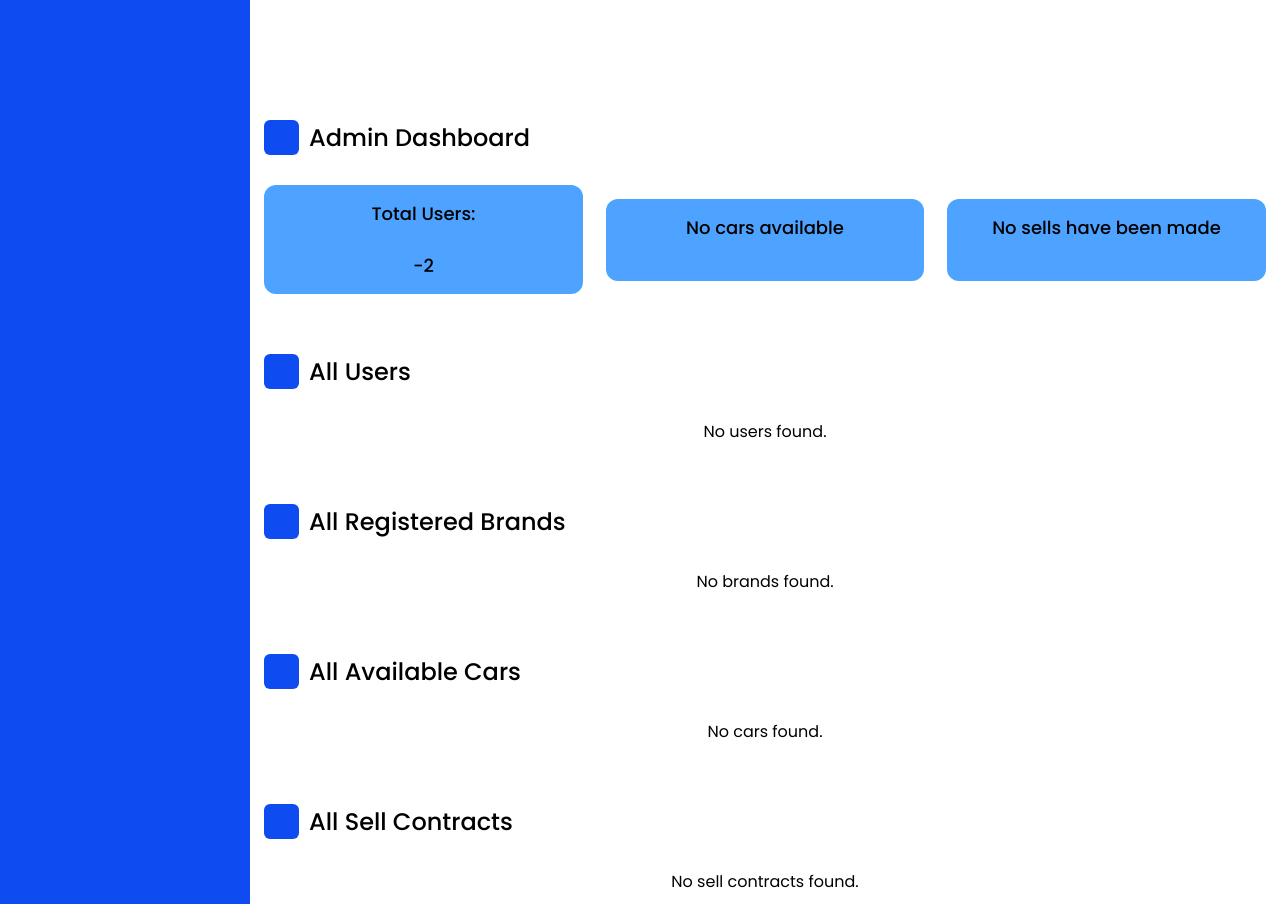
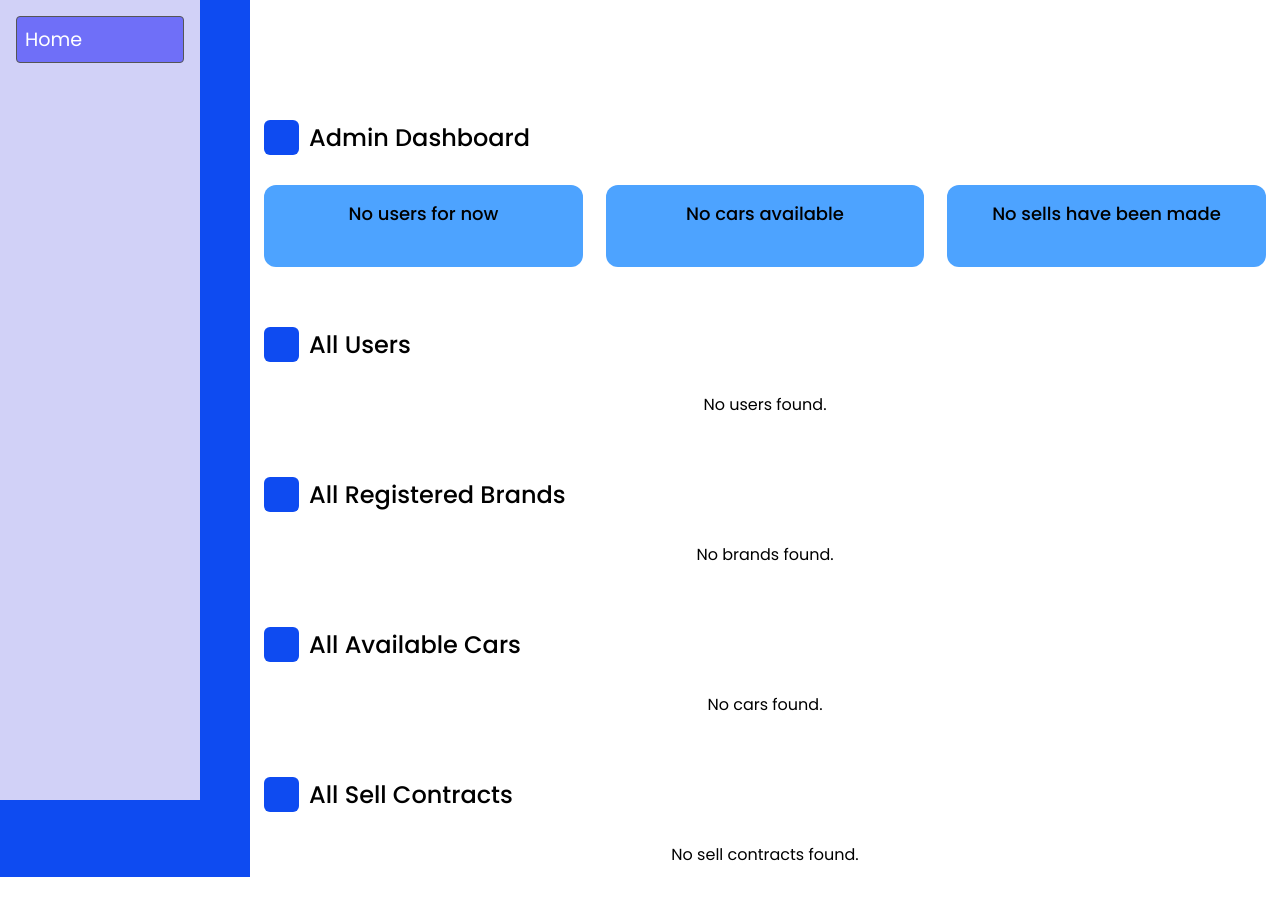
Before and after one commit to Anwer-Jammali/garage-php, a PHP site: page /dashboard.php in a window 1280 px wide. After the commit the page ends 877 px from the top, so only its background shows below. Run offline with PHP 8.4, Linux system fonts and the light colour scheme; data that the repository does not hold is empty.

Commit message:
t7eb tatla3

```diff
--- a/dashboard.php
+++ b/dashboard.php
@@ -3,10 +3,6 @@
 <head>
     <meta charset="UTF-8">
     <meta name="viewport" content="width=device-width, initial-scale=1.0">
-    <title>Document</title>
-</head>
-<body>
-<!DOCTYPE html>
     <link rel="stylesheet" href="dashboard_style.css">
     <title>Admin dashboard</title>
 </head>
@@ -23,6 +19,14 @@
         die("Connexion échouée : " . mysqli_connect_error());
     }
     ?>
+        <form class="fixed-list" method="post">
+            <input type="submit" name="home" value="Home">
+        </form>
+        <?php
+            if(isset($_POST['home'])){
+                header('location:index.php');
+            }
+        ?>
     <section class="dashboard">
         <div class="top">
             <i class="uil uil-bars sidebar-toggle"></i>
@@ -39,11 +43,11 @@
                     <div class="box box1">
                         <i class="uil uil-thumbs-up"></i>
                         <?php
-                            $sql = "SELECT COUNT(Account_name) AS total_users FROM Accounts";
+                            $sql = "SELECT COUNT(Account_name) AS total_users FROM Accounts WHERE account_role='User'";
                             $res = mysqli_query($connexion, $sql);
                             if ($res) {
                                 $row = mysqli_fetch_assoc($res);
-                                $total_users = $row['total_users'] - 2;
+                                $total_users = $row['total_users'];
                                 if($total_users==0){
                                     echo "<span class='text'>No users for now</span><br>";
                                 }else{
@@ -101,7 +105,7 @@
     </div>
     <?php
     // Query to fetch non-admin users
-    $sql = "SELECT acc_id, Account_name, Email FROM Accounts WHERE Account_Role != 'Admin'";
+    $sql = "SELECT id, Account_name, Email FROM Accounts WHERE Account_Role != 'Admin'";
     $result = mysqli_query($connexion, $sql);
 
     if (!$result) {
@@ -231,6 +235,7 @@
             echo "<p>No sell contracts found.</p>";
         }
     }
+
     ?>
 </div>
 </center>
--- a/dashboard_style.css
+++ b/dashboard_style.css
@@ -1,23 +1,23 @@
 /* ===== Google Font Import - Poppins ===== */
-@import url('https://fonts.googleapis.com/css2?family=Poppins:wght@200;300;400;500;600&display=swap');
-*{
+@import url("https://fonts.googleapis.com/css2?family=Poppins:wght@200;300;400;500;600&display=swap");
+* {
   margin: 0;
   padding: 0;
   box-sizing: border-box;
-    font-family: 'Poppins', sans-serif;
+  font-family: "Poppins", sans-serif;
 }
 
-:root{
+:root {
   /* ===== Colors ===== */
-    --primary-color: #0E4BF1;
-    --panel-color: #FFF;
+  --primary-color: #0e4bf1;
+  --panel-color: #fff;
   --text-color: #000;
   --black-light-color: #707070;
   --border-color: #e6e5e5;
-    --toggle-color: #DDD;
-    --box1-color: #4DA3FF;
-    --box2-color: #FFE6AC;
-    --box3-color: #E7D1FC;
+  --toggle-color: #ddd;
+  --box1-color: #4da3ff;
+  --box2-color: #ffe6ac;
+  --box3-color: #e7d1fc;
   --title-icon-color: #fff;
 
   /* ====== Transition ====== */
@@ -362,97 +362,136 @@ nav.close ~ .dashboard .top{
 }
 
 @media (max-width: 1000px) {
-    nav{
+  nav {
     width: 73px;
   }
-    nav.close{
+  nav.close {
     width: 250px;
   }
-    nav .logo_name{
+  nav .logo_name {
     opacity: 0;
     pointer-events: none;
   }
-    nav.close .logo_name{
+  nav.close .logo_name {
     opacity: 1;
     pointer-events: auto;
   }
-    nav li a .link-name{
+  nav li a .link-name {
     opacity: 0;
     pointer-events: none;
   }
-    nav.close li a .link-name{
+  nav.close li a .link-name {
     opacity: 1;
     pointer-events: auto;
   }
-    nav ~ .dashboard{
+  nav ~ .dashboard {
     left: 73px;
     width: calc(100% - 73px);
   }
-    nav.close ~ .dashboard{
+  nav.close ~ .dashboard {
     left: 250px;
     width: calc(100% - 250px);
   }
-    nav ~ .dashboard .top{
+  nav ~ .dashboard .top {
     left: 73px;
     width: calc(100% - 73px);
   }
-    nav.close ~ .dashboard .top{
+  nav.close ~ .dashboard .top {
     left: 250px;
     width: calc(100% - 250px);
   }
-    .activity .activity-data{
-        overflow-X: scroll;
+  .activity .activity-data {
+    overflow-x: scroll;
   }
 }
 
 @media (max-width: 780px) {
-    .dash-content .boxes .box{
+  .dash-content .boxes .box {
     width: calc(100% / 2 - 15px);
     margin-top: 15px;
   }
 }
 @media (max-width: 560px) {
-    .dash-content .boxes .box{
-        width: 100% ;
+  .dash-content .boxes .box {
+    width: 100%;
   }
 }
 @media (max-width: 400px) {
-    nav{
+  nav {
     width: 0px;
   }
-    nav.close{
+  nav.close {
     width: 73px;
   }
-    nav .logo_name{
+  nav .logo_name {
     opacity: 0;
     pointer-events: none;
   }
-    nav.close .logo_name{
+  nav.close .logo_name {
     opacity: 0;
     pointer-events: none;
   }
-    nav li a .link-name{
+  nav li a .link-name {
     opacity: 0;
     pointer-events: none;
   }
-    nav.close li a .link-name{
+  nav.close li a .link-name {
     opacity: 0;
     pointer-events: none;
   }
-    nav ~ .dashboard{
+  nav ~ .dashboard {
     left: 0;
     width: 100%;
   }
-    nav.close ~ .dashboard{
+  nav.close ~ .dashboard {
     left: 73px;
     width: calc(100% - 73px);
   }
-    nav ~ .dashboard .top{
+  nav ~ .dashboard .top {
     left: 0;
     width: 100%;
   }
-    nav.close ~ .dashboard .top{
+  nav.close ~ .dashboard .top {
     left: 0;
     width: 100%;
   }
 }
+th,
+td {
+  padding: 15px;
+}
+table,
+th,
+td {
+  border: 1px solid black;
+  border-collapse: collapse;
+}
+.fixed-list {
+  position: fixed;
+  top: 0;
+  left: 0;
+  width: 200px;
+  height: 100%;
+  background-color: #d1d1f7;
+  padding: 1rem;
+  display: flex;
+  flex-direction: column;
+  overflow-y: auto;
+}
+
+.fixed-list input[type="submit"] {
+  background: none;
+  border: 1px solid #555;
+  color: white;
+  font-size: 1.2rem;
+  margin-bottom: 1rem;
+  padding: 0.5rem;
+  text-align: left;
+  cursor: pointer;
+  border-radius: 4px;
+  background-color: #6f6ff8;
+}
+
+.fixed-list input[type="submit"]:hover {
+  background-color: #555;
+}
--- a/parts/navbar.php
+++ b/parts/navbar.php
@@ -28,6 +28,9 @@
           } else {
               echo "<input type='submit' name='log_in' value='Log in'>";
           }
+          if(isset($_POST["home"])){
+            header("location:index.php");
+          }
         ?>
       </form>
       <?php
```
Also changed, not shown: other parts of dashboard_style.css (+61 -61 lines), carinfo.css (added, +62 -0 lines), carinfo.php (added, +21 -0 lines), index.php (+56 -1 lines), style.css (added, +63 -0 lines). Lines whose indentation alone changed are shown as unchanged.
